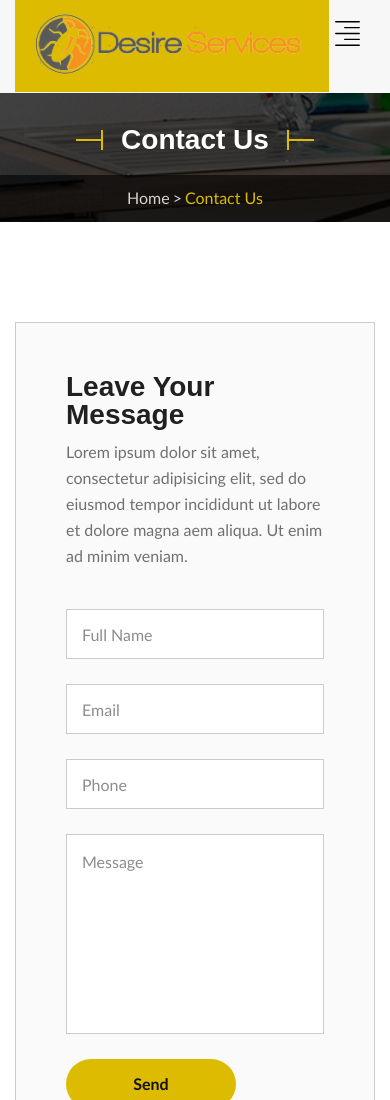
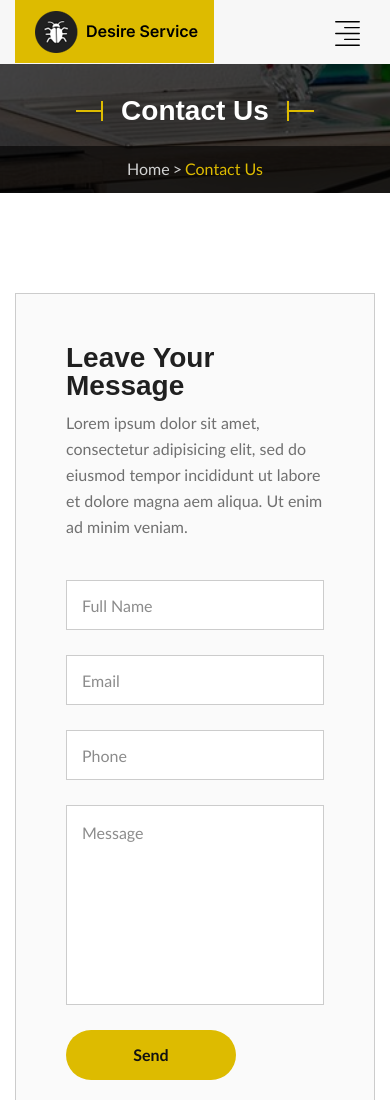
Before and after one commit to ManishDevtec/DesireServices, a plain HTML site: page contact_us.html in a window 390 px wide. Shown: the top 1100 px of the page. Drawn offline with Linux system fonts and the light colour scheme; some packages are replaced by stand-ins of ours; a web font is replaced by a local one.

Commit message:
responsive

```diff
--- a/contact_us.html
+++ b/contact_us.html
@@ -178,7 +178,7 @@ Purchase:
                             <div class="rp_mobail_menu_main_wrapper visible-xs">
                                 <div class="row">
                                     <div class="col-xs-4 header_nav_div">
-                                        <a href="#"><img src="images/desirelog-logo.png" alt="logo"></a>
+                                        <a href="#"><img src="images/diserlogo.png" alt="logo"></a>
                                     </div>
                                     <div class="col-xs-8">
                                         <div id="toggle">
```
Also changed, not shown: index.html (+1 -1 lines).
